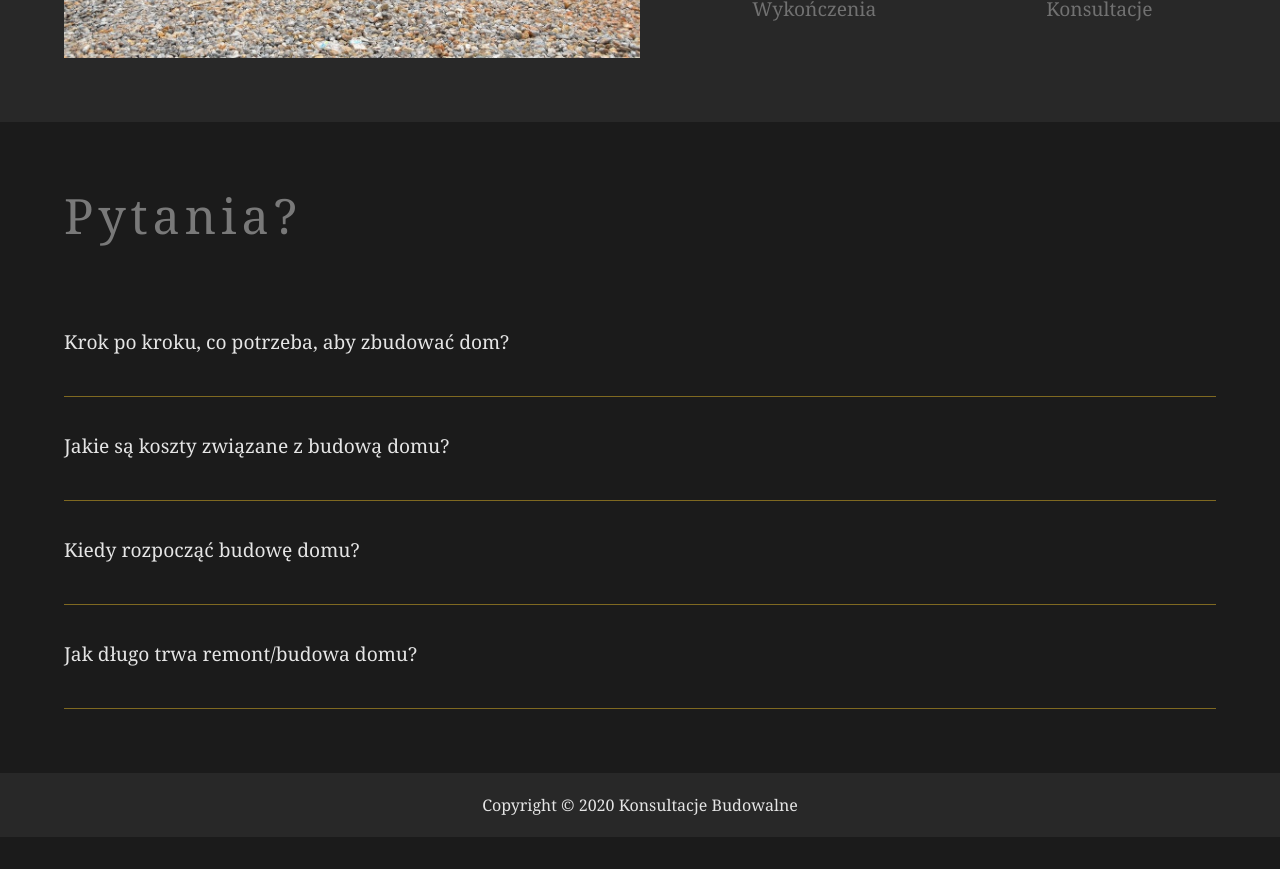
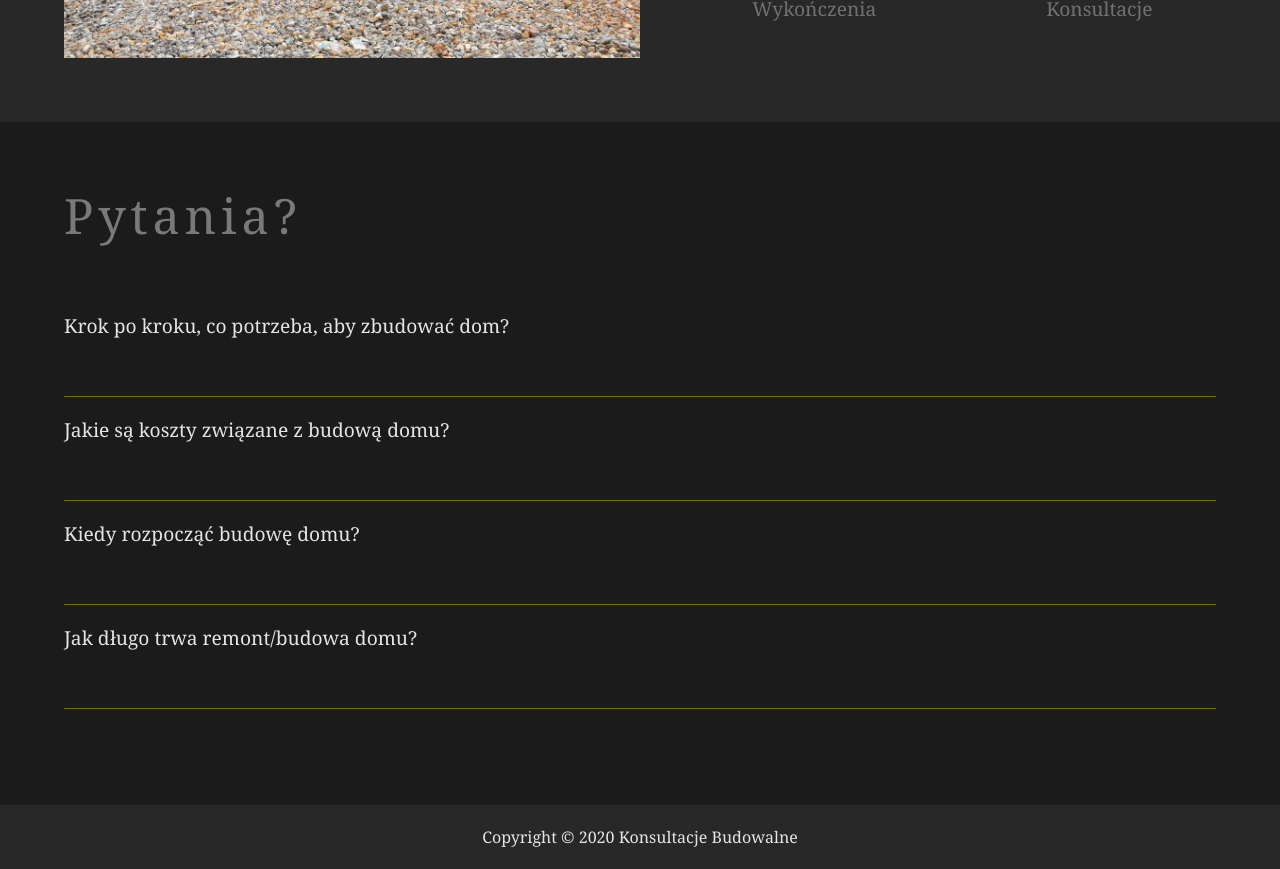
Before and after one commit to FOXdesign-ie/konsultacje-budowlane, a React (Create React App) app: page / in a window 1280 px wide. Shown: the part 1820-2689 px from the top of the page. Before the commit the page ends 2657 px from the top, so only its background shows below. Built offline with nearby package versions, Linux system fonts and the light colour scheme.

Commit message:
lasted version

```diff
--- a/src/animations.js
+++ b/src/animations.js
@@ -28,7 +28,7 @@ export const titleAnimation = {
     show: {
         y: 0,
         opacity: 1,
-        transition: {duration: 1.2, ease: 'easeOut'}
+        transition: {duration: 1, ease: 'easeOut'}
     }
 };
 
--- a/src/components/AboutDetailsSection.js
+++ b/src/components/AboutDetailsSection.js
@@ -9,10 +9,7 @@ import imgAbout2 from '../assets/img2-about.jpg';
 import imgAbout3 from '../assets/img3-about.jpg';
 import imgAbout4 from '../assets/img4-about.jpg';
 
-
-
 const AboutDetailsSection = () => {
-
     return (
         <div>
             <StyledImgHeader>
@@ -51,7 +48,6 @@ const AboutDetailsSection = () => {
     )
 };
 
-
 const StyledAboutDetails = styled.div`
     padding: 5em;
     display: flex;
@@ -66,6 +62,9 @@ const StyledAboutDetails = styled.div`
         p {
             line-height: 2em;
             letter-spacing: 0.07em;
+            @media (max-width: 800px) and (orientation: portrait) {
+                line-height: 2em;
+            }
         }
     }
     .img {
--- a/src/components/HomeAboutSection.js
+++ b/src/components/HomeAboutSection.js
@@ -129,7 +129,7 @@ const StyledHomeAboutHeader = styled.div`
     P {
         @media (max-width: 800px) and (orientation: portrait) {
             font-size: 3vw;
-            line-height: 1.5em;
+            line-height: 2em;
         }
     }
 `;
--- a/src/components/HomeFaqSection.js
+++ b/src/components/HomeFaqSection.js
@@ -55,11 +55,11 @@ const HomeFaqSection = () => {
 };
 
 const StyledHomeFaq = styled.div`
-    min-height: 80vh;
-    padding: 4em;
+    /* min-height: 80vh; */
+    padding: 4em 4em 6em 4em;
     width: 100%;
     @media (max-width: 800px) and (orientation: portrait) {
-        padding: 2em;
+        padding: 2em 2em 4em 2em;
         text-align: center;
     }
     /* Landscape */
@@ -70,7 +70,6 @@ const StyledHomeFaq = styled.div`
         margin-bottom: 1em;
         @media (max-width: 800px) and (orientation: portrait) {
             font-size: 5vw;
-            margin-bottom: 2em;
         }
     }
     div {
@@ -83,19 +82,17 @@ const StyledHomeFaq = styled.div`
             width: 100%;
             min-height: 10vh;
         }
-        .answer {
-            p {
+        .answer p {
             color: #7f6921;
             @media (max-width: 800px) and (orientation: portrait) {
                 font-size: 1vw;
             }
-            }
+
         }
-
         .question {
             cursor: pointer;
             border-bottom: 1px solid #7f6921;
-            padding: 2em 0;
+            padding: 1em 0;
             @media (max-width: 800px) and (orientation: portrait) {
                p {
                 font-size: 3vw;
--- a/src/pages/ContactPage.js
+++ b/src/pages/ContactPage.js
@@ -31,7 +31,7 @@ const ContactPage = () => {
                     </motion.div>
                     <motion.div variants={titleAnimation} className='contact-details'>
                         <p>Wyślij wiadomość</p>
-                        <p><a href = "mailto: kontakt@konsultacje.pl">kontakt@konsultacje.pl</a></p>
+                        <p><a href = "mailto: kontakt@konsultacje-budowlane.pl">kontakt@konsultacje-budowlane.pl</a></p>
                     </motion.div>
                 </StyledContact>
                 <StyledContact>
@@ -63,7 +63,7 @@ const ContactPage = () => {
 
 const StyledContactHeader = styled(StyledHeader)`
     @media (max-width: 600px) {
-        min-height: 78vh;
+        height: 80vh;
     }
 `;
 
@@ -74,7 +74,7 @@ const StyledContactHeaderDetails = styled(StyledHeaderDetails)`
     }
 
     @media (max-width: 600px) {
-        min-height: 35vh;
+        min-height: 30vh;
     }
 `;
 
@@ -144,7 +144,7 @@ const StyledContact = styled.div`
 const StyledImgHeaderMobile = styled(StyledImgHeader)`
     display: none;
     img {
-        height: 30vh;
+        height: 37vh;
     }
 
     @media (max-width: 600px) {
--- a/src/pages/ServiceDetails.js
+++ b/src/pages/ServiceDetails.js
@@ -158,10 +158,12 @@ const StyledDescription = styled.div`
     p {
         padding: 1rem 0rem;
         @media (max-width: 800px) and (orientation: portrait) {
-           font-size: 1.5vh;
+            font-size: 3.3vw;
+            line-height: 2em;
         }
         @media screen and (max-width: 770px) and (orientation: landscape) {
             font-size: 4vh;
+
         }
     }
 `;
--- a/src/pages/ServicesPage.js
+++ b/src/pages/ServicesPage.js
@@ -110,10 +110,9 @@ const ServicesPage = () => {
     )
 };
 
-
 const StyledContactHeader = styled(StyledHeader)`
     @media (max-width: 600px) {
-        height: 42vh;
+        /* height: 42vh; */
     }
 `;
 
```
Also changed, not shown: 1 other file (tests, documents, lock files or other folders).
